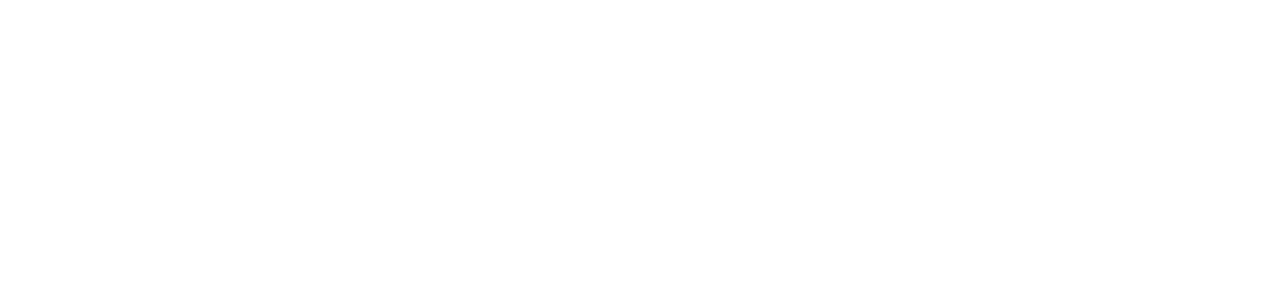
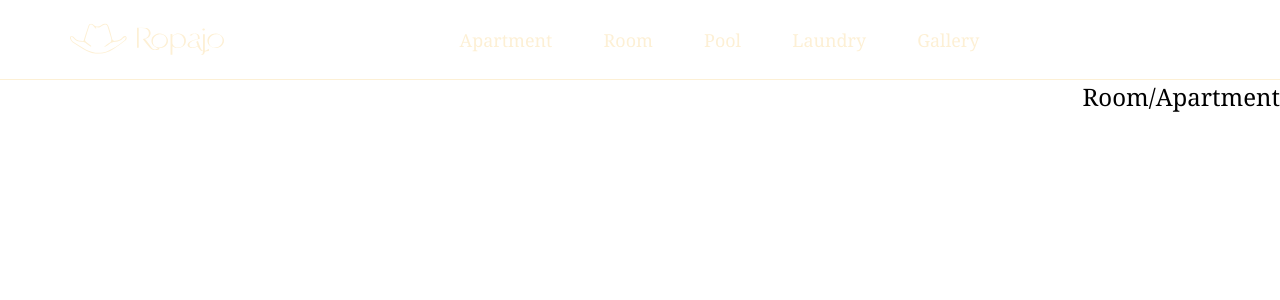
Before and after one commit to P-pro-Tech/Ropajo, a React (Create React App) app: page /#/DashboardComponents in a window 1280 px wide. Before the commit this address had no page. Shown: the top 300 px of the page. Built offline with nearby package versions, Linux system fonts and the light colour scheme.

Commit message:
link added to guestID

```diff
--- a/src/App.jsx
+++ b/src/App.jsx
@@ -2,8 +2,8 @@
 
 import { HashRouter as Router, Routes, Route } from 'react-router-dom'; // Import BrowserRouter
 import Booking from './Components/Booking/Booking';
-
 import LandingPage from './Components/LandingPage/LandingPage';
+import DashboardComponents from './Components/DashboardComponents/DashboardComponents';
 
 function App() {
 
@@ -15,6 +15,7 @@
           <Routes>
             <Route path="/" element={<LandingPage/>}/>
             <Route path="/Booking" element={<Booking/>}/> {/* Define your Booking route */}
+            <Route path='/DashboardComponents' element={<DashboardComponents/>}/>
           </Routes>
         </div>
       </div>
--- /dev/null
+++ b/src/Components/DashboardComponents/DashboardComponents.jsx
@@ -0,0 +1,14 @@
+import React from 'react'
+import DashboardRoomProfile from '../DashboardRoomProfile/DashboardRoomProfile';
+import DashboardRoom from '../DashboardRoom/DashboardRoom';
+
+const DashboardComponents = () => {
+  return (
+    <div className='dashboard-components'>
+      <DashboardRoomProfile/>
+        <DashboardRoom/>
+    </div>
+  )
+}
+
+export default DashboardComponents
--- a/src/Components/DashboardRoom/DashboardRoom.css
+++ b/src/Components/DashboardRoom/DashboardRoom.css
@@ -1,6 +1,8 @@
 .dashboard-room{
     width: 100%;
     height: 100vh;
+    display: flex;
+    flex-direction: column;
 }
 .dbr-nav {
     width: inherit;
@@ -52,4 +54,7 @@
         margin-top: 3vh;
         margin-right: 7vw;
     }
+    .dbr-header h2{
+        color: #1f1515;
+    }
 }
--- a/src/Components/DashboardRoom/DashboardRoom.jsx
+++ b/src/Components/DashboardRoom/DashboardRoom.jsx
@@ -26,7 +26,7 @@
 
 
         <div className='dbr-header'>
-          <h3>Room/Apartment</h3>
+          <h2>Room/Apartment</h2>
         </div>
 
 
--- a/src/Components/GuestId/GuestId.jsx
+++ b/src/Components/GuestId/GuestId.jsx
@@ -1,6 +1,7 @@
 import React from 'react'
 import './GuestId.css'
 import guest_img from '../../assets/Ropa2.jpeg'
+import { Link } from 'react-router-dom'
 
 const GuestId = () => {
   return (
@@ -14,7 +15,7 @@
                 <legend>Enter your unique Guest ID</legend>
                 <input type="text" name="" id="" placeholder='#R1410X'/>
             </fieldset>
-            <button type="submit">Enter Guest ID</button>
+            <Link to='/DashboardComponents'><button type="submit">Enter Guest ID</button></Link>
         </form>
       </div>
     </div>
--- a/src/Components/LandingPage/LandingPage.jsx
+++ b/src/Components/LandingPage/LandingPage.jsx
@@ -12,8 +12,7 @@
 import { useState } from 'react';
 import { HashRouter as Router, Routes, Route } from 'react-router-dom'; // Import BrowserRouter
 import Booking from '../Booking/Booking';
-import DashboardRoomProfile from '../DashboardRoomProfile/DashboardRoomProfile';
-import DashboardRoom from '../DashboardRoom/DashboardRoom';
+
 import GuestId from '../GuestId/GuestId';
 
 const LandingPage = () => {
@@ -29,8 +28,7 @@
         <Located/>
         <Gallery/>
         <Contact/>
-        <DashboardRoomProfile/>
-        <DashboardRoom/>
+
         <div>
         <MobileNavBar viewMobileNav={viewMobileNav} setViewMobileNav={setViewMobileNav}/>
         </div>
```
